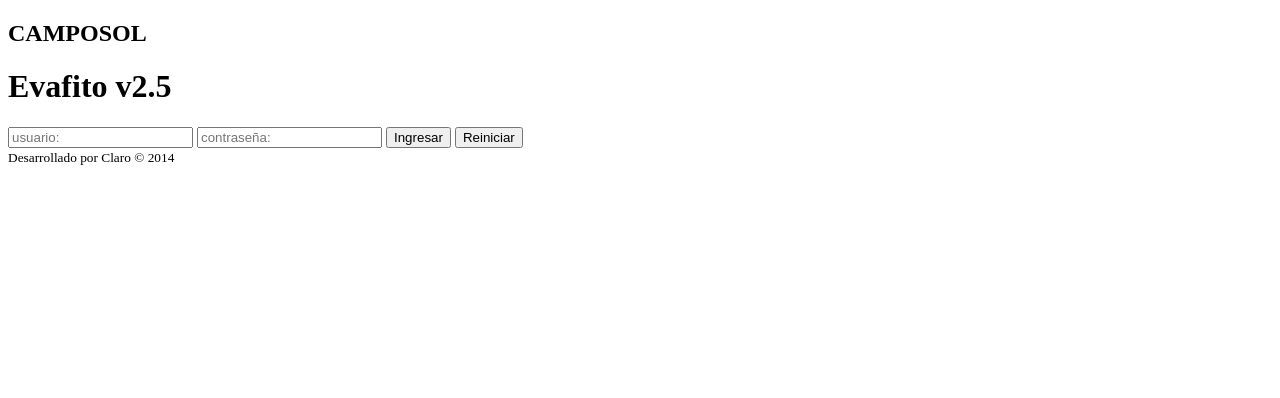
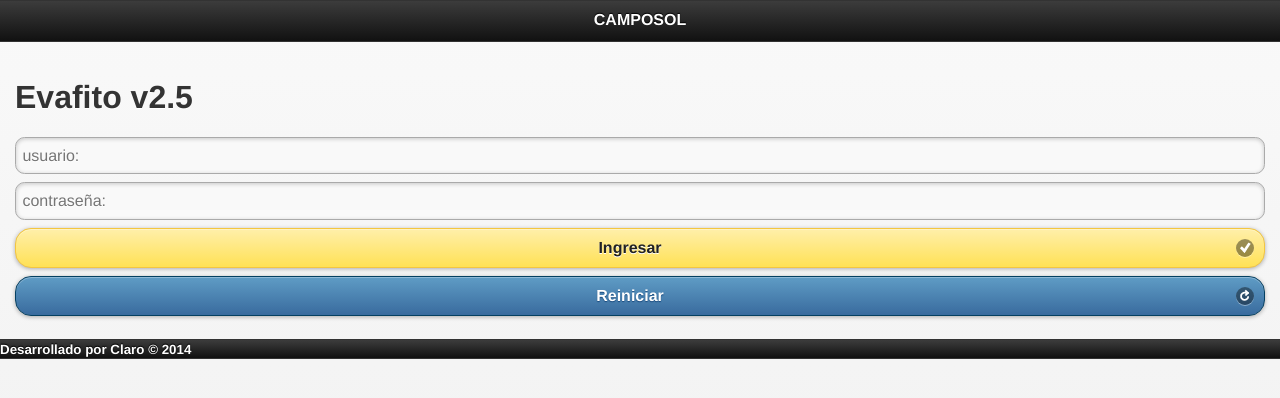
Before and after one commit to oscarmachuca/evafito, a plain HTML site: page index.html in a window 1280 px wide. Drawn offline with Linux system fonts and the light colour scheme.

Commit message:
modified:   index.html

```diff
--- a/index.html
+++ b/index.html
@@ -4,8 +4,9 @@
 	<title>CAMPOSOL</title>
 	<link rel="shortcut icon" href="favicon.ico">
 	<meta name="viewport" content="width=device-width, initial-scale=1">
-	<link rel="stylesheet" href="css/iui_panel_list.css" />
-	<script src="iui/iui.js"></script>
+	<link rel="stylesheet" href="jquery/jquery.mobile-1.2.1.min.css" />
+	<script src="jquery/jquery-1.8.3.js"></script>
+	<script src="jquery/jquery.mobile-1.2.1.min.js"></script>
     </head>
     <body>
 	<div data-role="header">
```
Also changed, not shown: 1 other file.
